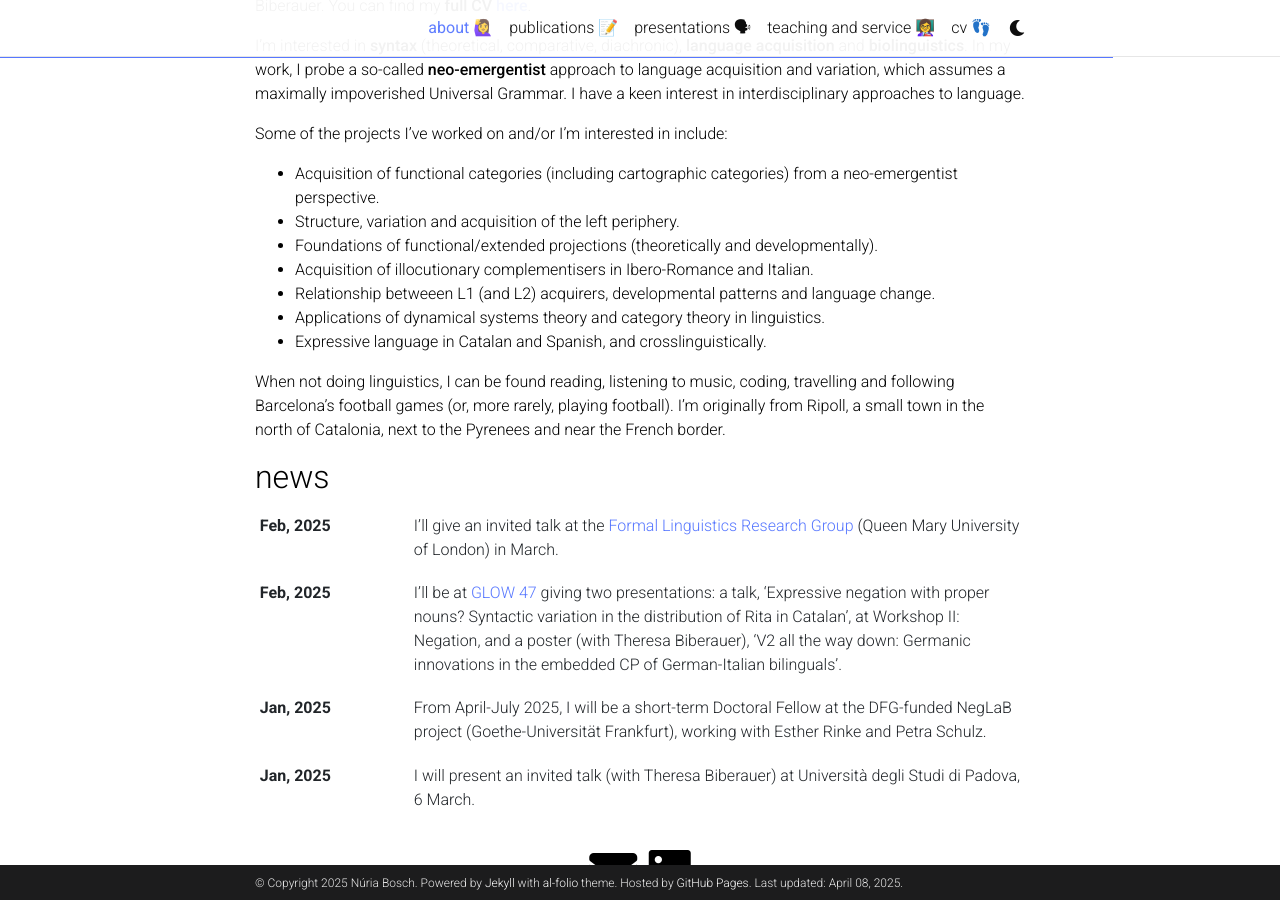
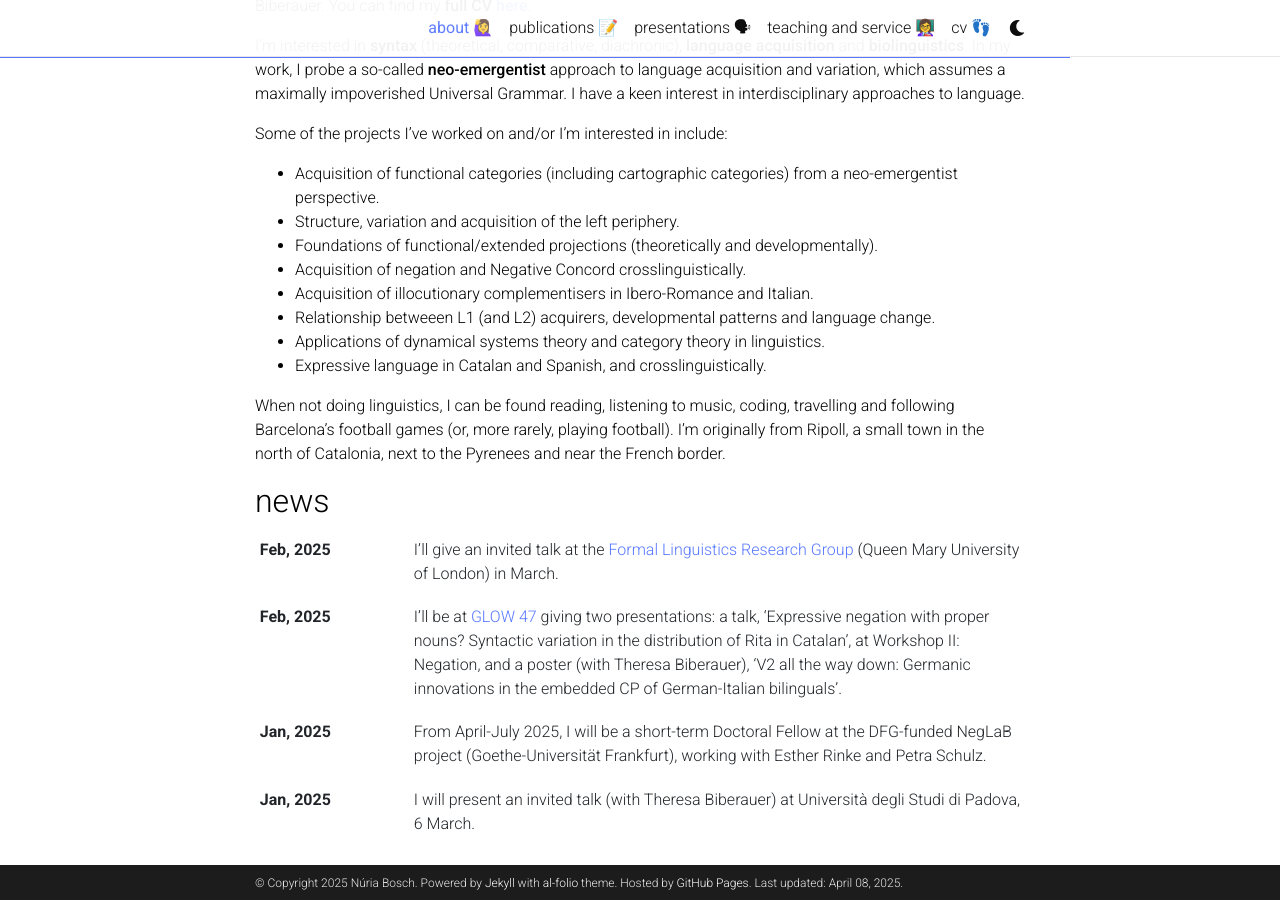
Before and after one commit to nuria-bosch/nuria-bosch.github.io, a Jekyll site: the page built from _pages/about.md, in a window 1280 px wide and 900 px high, scrolled down 519 px. Built offline with Jekyll 4.4.1, drawn with Linux system fonts in a browser that asks for light colours; full-size pictures stand in for the smaller copies a plugin makes; comment, search, counter and statistics services are not loaded; a style sheet for code colours, icons or effects is not loaded.

Commit message:
Update about.md

```diff
--- a/_pages/about.md
+++ b/_pages/about.md
@@ -31,6 +31,7 @@ Some of the projects I've worked on and/or I'm interested in include:
 - Acquisition of functional categories (including cartographic categories) from a neo-emergentist perspective.
 - Structure, variation and acquisition of the left periphery.
 - Foundations of functional/extended projections (theoretically and developmentally).
+- Acquisition of negation and Negative Concord crosslinguistically.
 - Acquisition of illocutionary complementisers in Ibero-Romance and Italian.
 - Relationship betweeen L1 (and L2) acquirers, developmental patterns and language change.
 - Applications of dynamical systems theory and category theory in linguistics.
```
